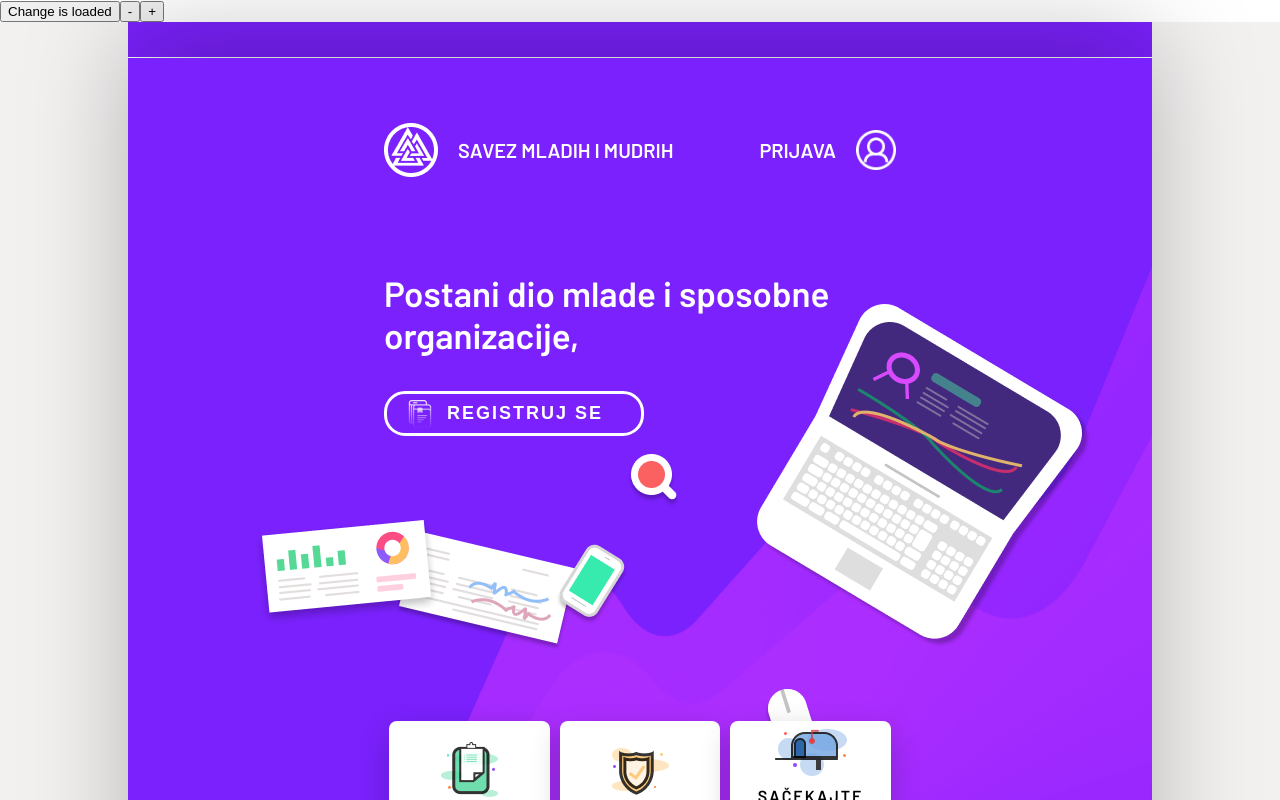
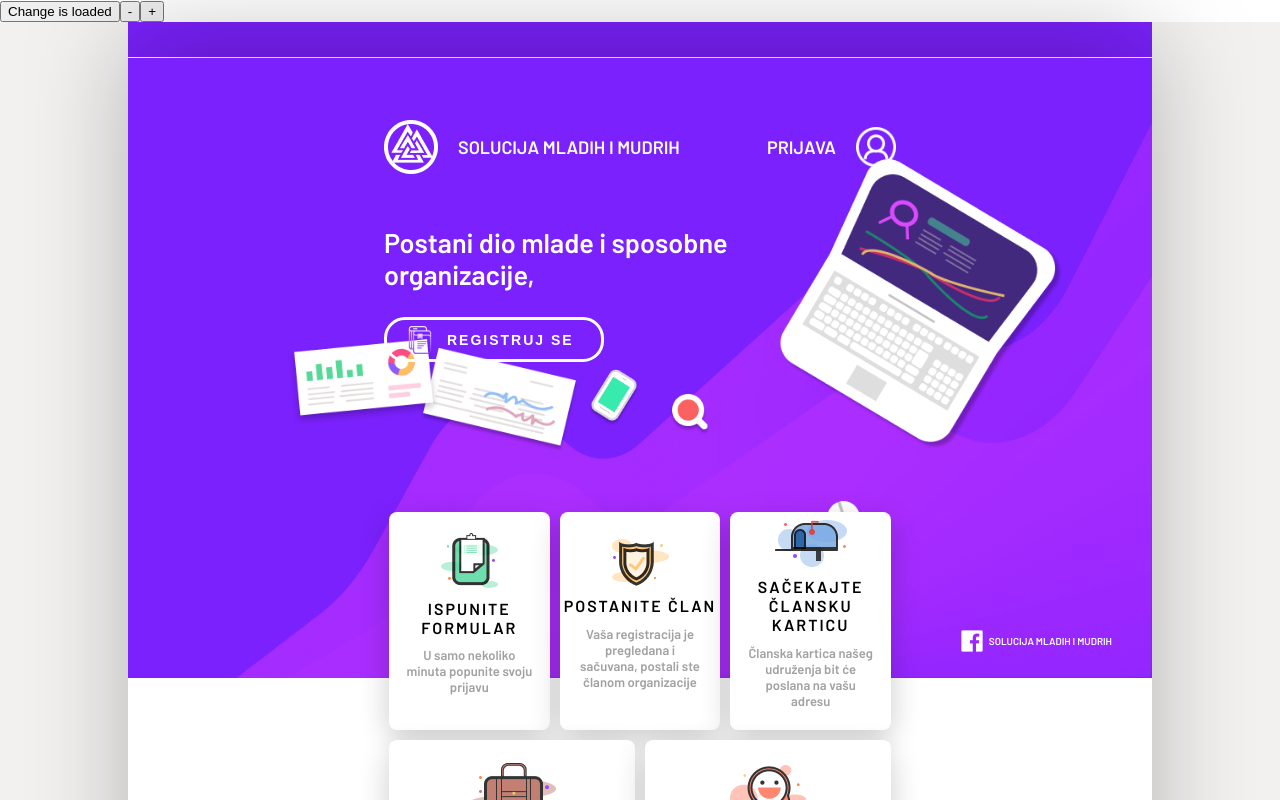
Before and after one commit to darjanDivkovic/ssm, a React (Create React App) app: page / in a window 1280 px wide. Both pictures are taken after a click on the button "Change is loaded". Shown: the top 800 px of the page. Built offline with nearby package versions, Linux system fonts and the light colour scheme.

Commit message:
Css fixed for heroku

```diff
--- a/src/Components/Home.js
+++ b/src/Components/Home.js
@@ -29,15 +29,15 @@ export default function Home() {
                     <img src={phone} className='phone' alt='Be patient...'/>
                     <img src={note1} className='note1' alt='Be patient...'/>
                     <img src={note2} className='note2' alt='Be patient...'/>
-                    <a href='' className='fb'>
+                    <a href='https://www.facebook.com/SolucijaMladihIMudrih' target='_' className='fb'>
                         <img src={fb} className='fb-icon' alt='Be patient...'/>
-                        SAVEZ MLADIH I MUDRIH
+                        SOLUCIJA MLADIH I MUDRIH
                     </a>
 
                 </div>
                 <div className='nav-bar'>
                 <img src={logo} className='logo-small' alt='Be patient...'/>
-                <p className='logo-text'>SAVEZ MLADIH I MUDRIH</p>
+                <p className='logo-text'>SOLUCIJA MLADIH I MUDRIH</p>
                 <div className='nav-side-div'>
                 <p>PRIJAVA</p>
                 <img src={userIcon} className='user-icon' alt='Be patient...'/>
--- a/src/index.css
+++ b/src/index.css
@@ -3,7 +3,6 @@ body {
   padding: 0;
   overflow: hidden;
   font-family: 'Barlow', sans-serif;
-
 }
 
 .main {
@@ -143,7 +142,7 @@ body {
 
 .paper-back {
   background-color: #7B21FD;
-  height: 820px;
+  height: 620px;
   width: 100%;
   opacity: 1;
   z-index: -1;
@@ -182,7 +181,7 @@ body {
 }
 
 .logo-text {
-  font-size: 20px;
+  font-size: 18px;
   color: #fff;
   margin-left: 20px;
 }
@@ -195,7 +194,7 @@ body {
 
 .nav-side-div p {
   margin-right: 20px;
-  font-size: 20px;
+  font-size: 18px;
   color: #fff;
 }
 
@@ -206,8 +205,8 @@ body {
 
 .vawes {
   position: absolute;
-  height: 75%;
-  width: 80%;
+  height: 90%;
+  width: 90%;
   right: -3px;
   bottom: 0px;
   animation: 3s floatVawes;
@@ -229,8 +228,9 @@ body {
 
 .laptop {
   position: absolute;
-  right: 50px;
+  right: 80px;
   bottom: 220px;
+  height: 50%;
   animation: 3s floatLaptop;
   animation-iteration-count: infinite;
 }
@@ -249,7 +249,8 @@ body {
 
 .mouse {
   position: absolute;
-  right: 330px;
+  right: 280px;
+  height: 10%;
   bottom: 120px;
   animation: 3s floatMouse;
   animation-iteration-count: infinite;
@@ -269,30 +270,32 @@ body {
 
 .coffee {
   position: absolute;
-  right: 470px;
-  bottom: 370px;
+  right: 440px;
+  bottom: 350px;
+  height: 7%;
   animation: 3s floatCoffee;
   animation-iteration-count: infinite;
 }
 
 @keyframes floatCoffee {
   0%{
-    bottom: 370px;
+    bottom: 240px;
   }
   50% {
     bottom: 300px;
   }
   100% {
-    bottom: 370px;
+    bottom: 240px;
   }
 }
 
 .phone {
   position: absolute;
-  right: 520px;
+  right: 510px;
   bottom: 250px;
   z-index: 1;
   animation: 3s floatPhone;
+  height: 10%;
   animation-iteration-count: infinite;
 }
 
@@ -315,6 +318,7 @@ body {
   z-index: 1;
   animation: 3s floatNote1;
   animation-iteration-count: infinite;
+  height: 15%;
 }
 
 @keyframes floatNote1 {
@@ -335,6 +339,7 @@ body {
   bottom: 220px;
   animation: 3s floatNote2;
   animation-iteration-count: infinite;
+  height: 20%;
 }
 
 @keyframes floatNote2 {
@@ -385,18 +390,18 @@ body {
 @keyframes textAppear {
   0% {
     opacity: 0;
-    margin-top: 50px;
+    margin-top: 10px;
   }
 
   100% {
     opacity: 1;
-    margin-top: 90px;
+    margin-top: 50px;
   }
 }
 
 .hero-text {
-  font-size: 35px;
-  width: 483px;
+  font-size: 27px;
+  width: 433px;
   color: #fff;
 }
 
@@ -406,14 +411,14 @@ body {
   align-items: center;
   color: #fff;
   letter-spacing: 2px;
-  width: 260px;
+  width: 220px;
   height: 45px;
   font-weight: bolder;
   border-radius: 21px;
   border: 3px solid #fff;
   text-align: center;
   cursor: pointer;
-  font-size: 18px;
+  font-size: 14px;
   transition: 0.2s;
   outline: none;
 }
@@ -494,6 +499,7 @@ body {
   display: flex;
   height: 50%;
   flex-direction: row;
+  margin-top: -135px;
 }
 
 .card-header {
```
Also changed, not shown: 1 other file (tests, documents, lock files or other folders).
